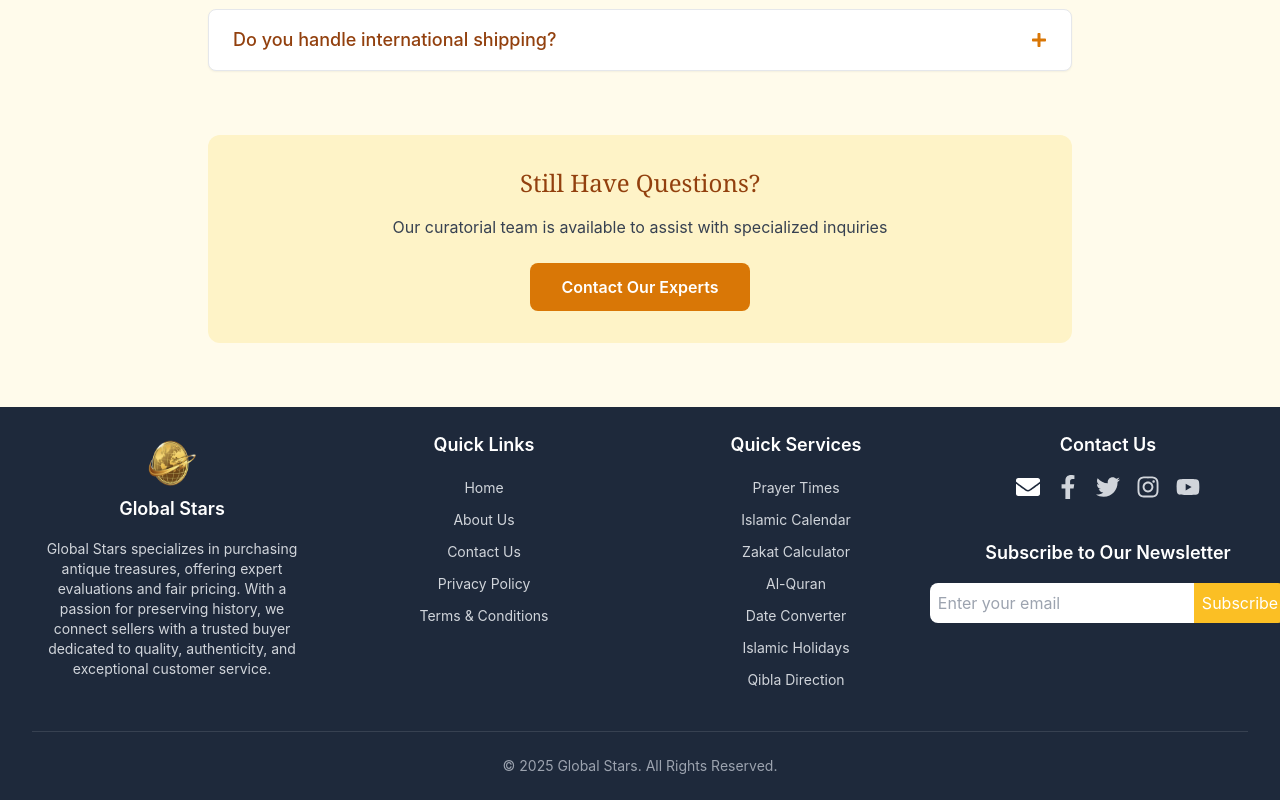
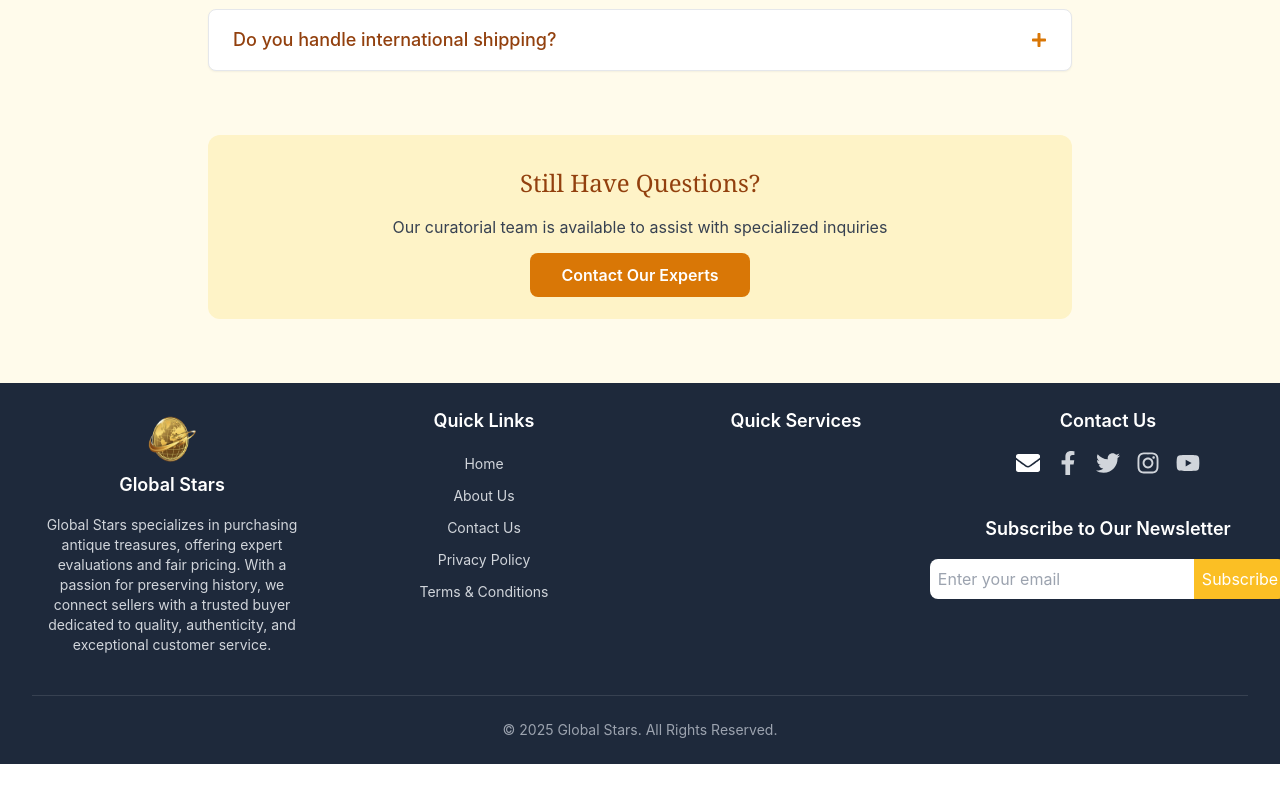
Before and after one commit to somu46/GlobalStars, a React (Create React App) app: page /faqs in a window 1280 px wide. Shown: the part 905-1705 px from the top of the page. After the commit the page ends 1669 px from the top, so only its background shows below. Built offline with nearby package versions, Linux system fonts and the light colour scheme.

Commit message:
`Refactor social media links and contact button in multiple components`

```diff
--- a/src/Components/Footer/Footer.js
+++ b/src/Components/Footer/Footer.js
@@ -77,7 +77,7 @@ const Footer = () => {
           {/* Quick Features Section */}
           <div>
             <h4 className="text-lg font-semibold mb-4 text-center">Quick Services</h4>
-            <ul className="space-y-2 text-center">
+            {/* <ul className="space-y-2 text-center">
               <li onClick={handleScrolle}>
                 <Link to="/essentials/prayer-times" className="text-sm text-gray-300 hover:text-amber-400 transition">
                   Prayer Times
@@ -113,7 +113,7 @@ const Footer = () => {
                   Qibla Direction
                 </Link>
               </li>
-            </ul>
+            </ul> */}
           </div>
 
           {/* Contact Section */}
--- a/src/Pages/Contact/Contact.js
+++ b/src/Pages/Contact/Contact.js
@@ -135,10 +135,10 @@ const Contact = () => {
                 <a href="https://facebook.com" className="text-amber-600 hover:text-amber-700">
                   <FaFacebook className="text-2xl" />
                 </a>
-                <a href="https://facebook.com" className="text-amber-600 hover:text-amber-700">
+                <a href="https://x.com" className="text-amber-600 hover:text-amber-700">
                   <FaTwitter className="text-2xl" />
                 </a>
-                <a href="https://facebook.com" className="text-amber-600 hover:text-amber-700">
+                <a href="https://youtube.com" className="text-amber-600 hover:text-amber-700">
                   <FaYoutube className="text-2xl" />
                 </a>
               </div>
--- a/src/Pages/FAQs/Faqs.js
+++ b/src/Pages/FAQs/Faqs.js
@@ -1,5 +1,6 @@
 import React, { useState } from 'react';
 import { FaPlus, FaMinus } from 'react-icons/fa';
+import { Link } from 'react-router-dom';
 
 const Faqs = () => {
   const [activeIndex, setActiveIndex] = useState(null);
@@ -98,9 +99,9 @@ const Faqs = () => {
           <p className="text-gray-700 mb-6">
             Our curatorial team is available to assist with specialized inquiries
           </p>
-          <button className="bg-amber-600 hover:bg-amber-700 text-white px-8 py-3 rounded-lg font-semibold transition-colors">
+          <Link to='/contact-us' className="bg-amber-600 hover:bg-amber-700 text-white px-8 py-3 rounded-lg font-semibold transition-colors" >
             Contact Our Experts
-          </button>
+          </Link>
         </div>
       </div>
     </div>
```
